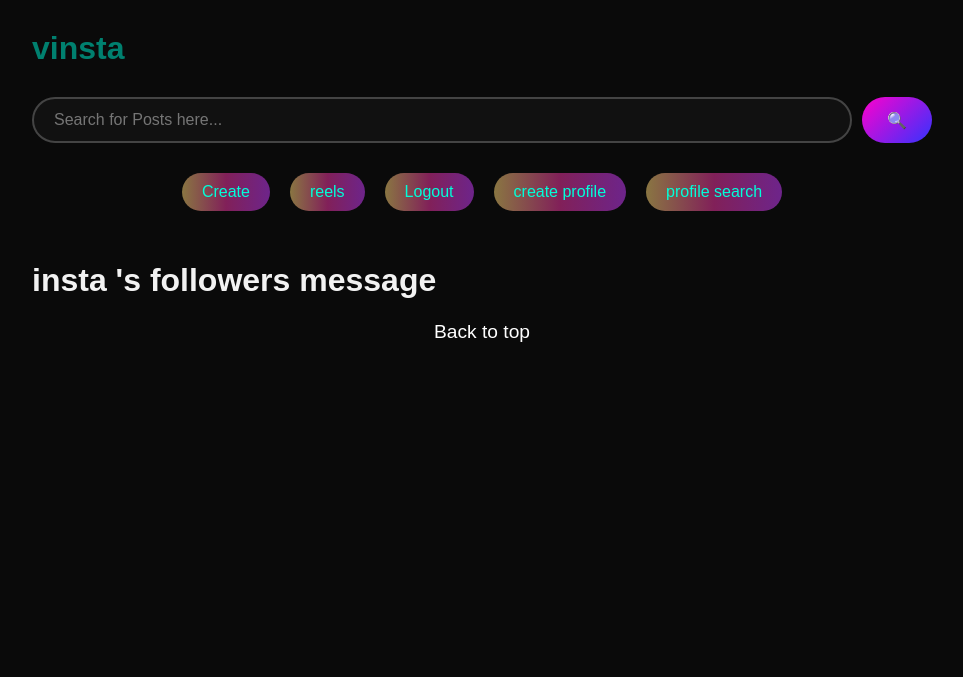
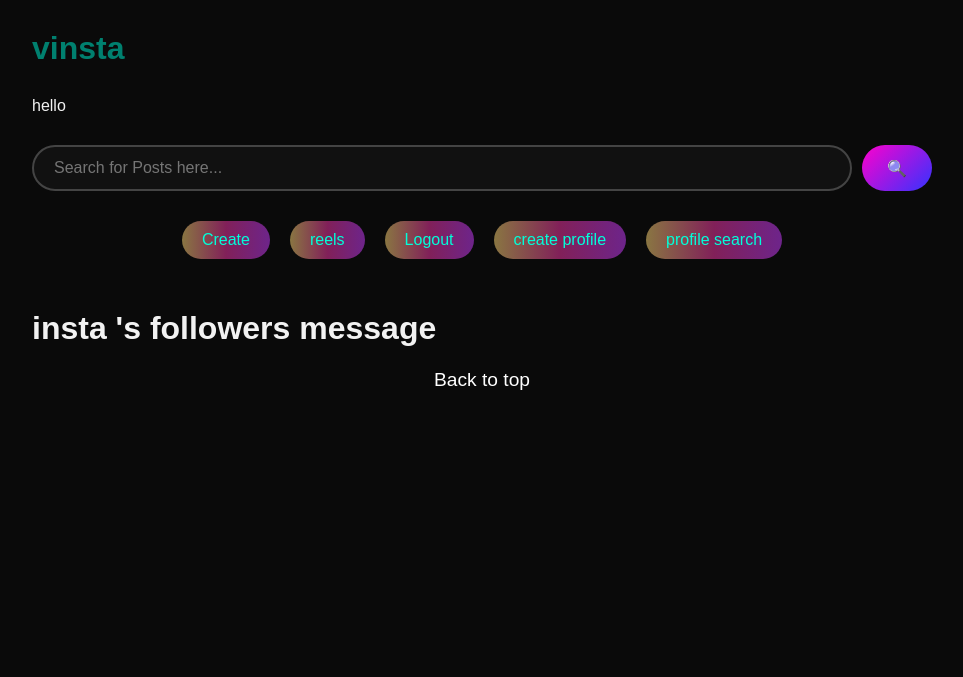
Before and after one commit to vijiloganadhan/vinsta.coms, a Django app: page / in a window 1280 px wide. Shown: the top 677 px of the page, without its empty margins (158-1121 px from the left). Run offline with Django 4.2, Linux system fonts and the light colour scheme; a user stored in the database is signed in; data comes from the database, SQL or seed files in the repository; data that the repository does not hold is empty.

Commit message:
new today

```diff
--- a/insta_icom/icoms/templates/home.html
+++ b/insta_icom/icoms/templates/home.html
@@ -202,7 +202,7 @@
   {% endif %}
 </div>
 
-
+hello
   <form action="{% url 'search_post' %}" method="POST">
     {% csrf_token %}
     <input type="text" name="title" placeholder="Search for Posts here...">
```
